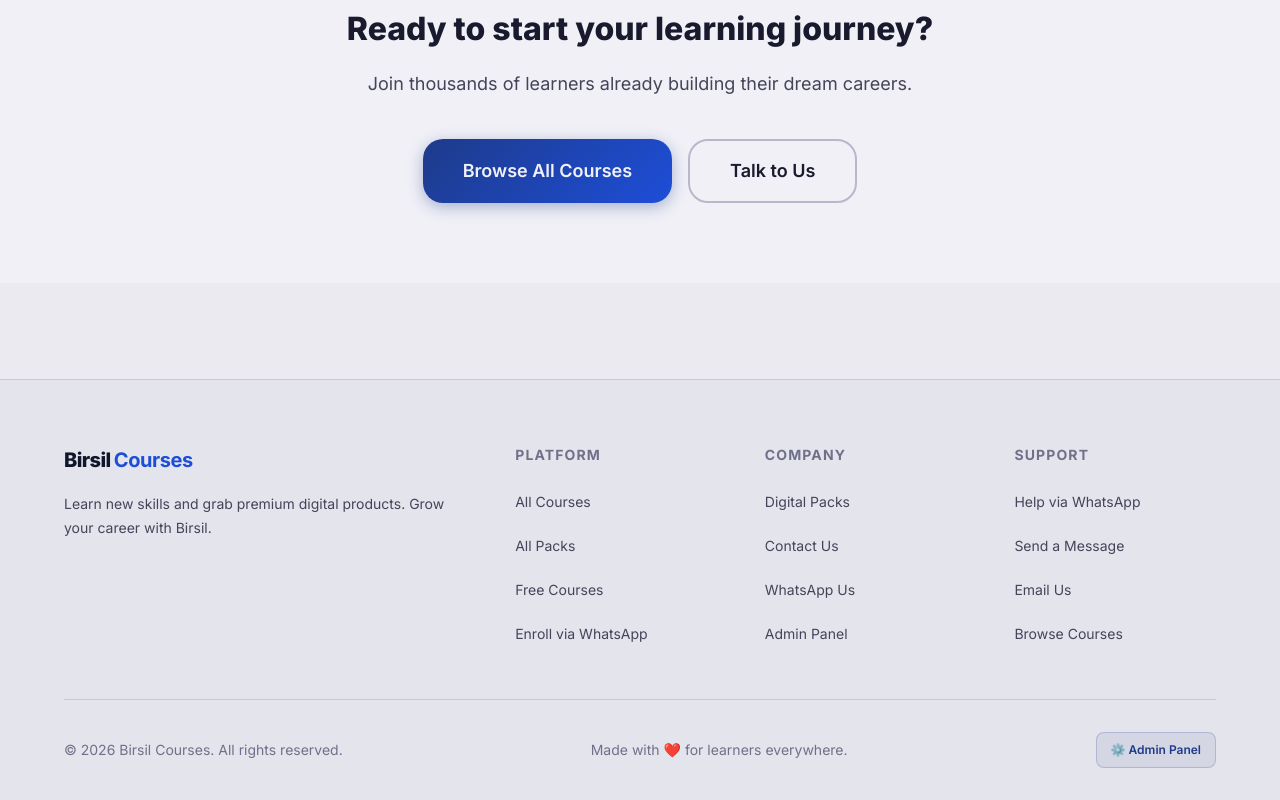
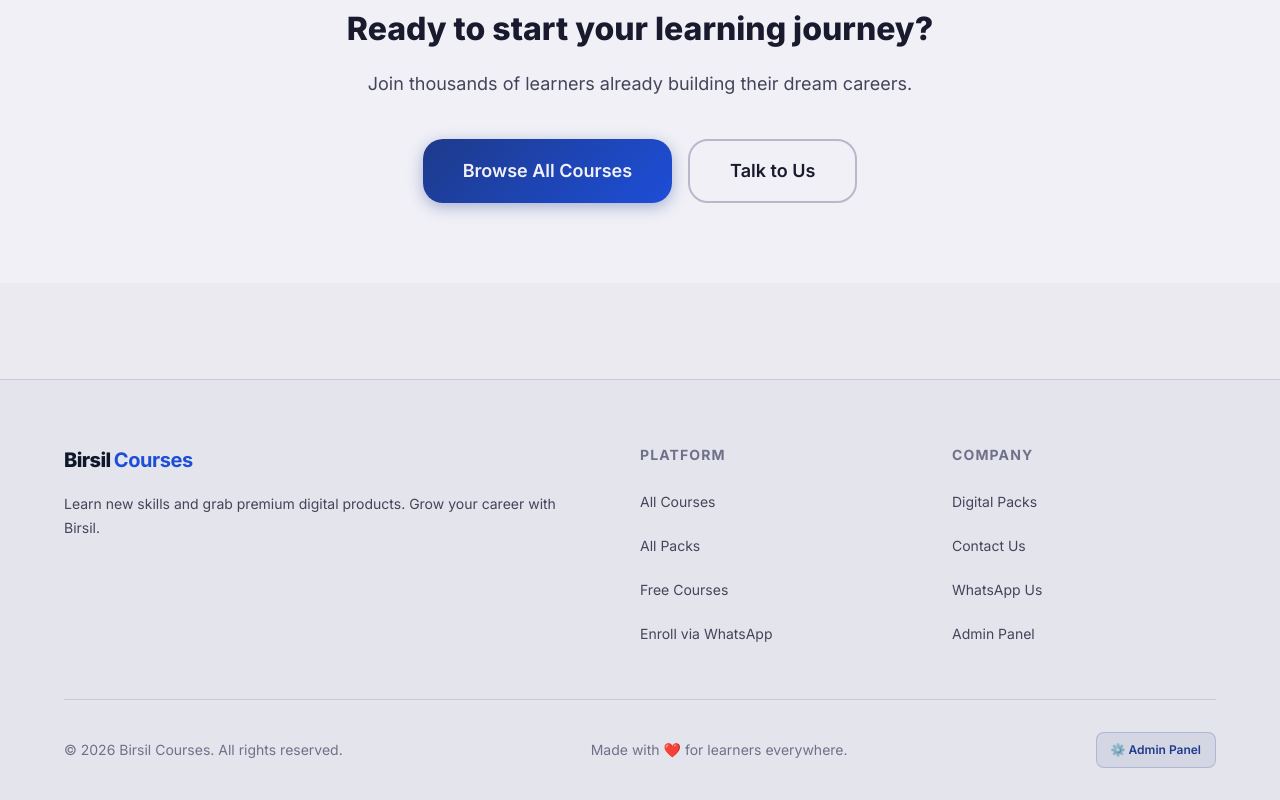
Before and after one commit to maxin3820-jpg/BC, a React (Vite) app: page / in a window 1280 px wide. Shown: the part 3912-4712 px from the top of the page. Built offline with nearby package versions, Linux system fonts and the light colour scheme; no server answers.

Commit message:
Remove Support section from footer, clean 3-col grid

```diff
--- a/src/components/Footer/Footer.css
+++ b/src/components/Footer/Footer.css
@@ -7,7 +7,7 @@
 
 .footer-grid {
   display: grid;
-  grid-template-columns: 2fr 1fr 1fr 1fr;
+  grid-template-columns: 2fr 1fr 1fr;
   gap: 3rem;
   margin-bottom: 3rem;
 }
@@ -128,10 +128,10 @@
 /* ===== 1024px — LARGE TABLET ===== */
 @media (max-width: 1024px) {
   .footer-grid {
-    grid-template-columns: 2fr 1fr 1fr;
+    grid-template-columns: 1fr 1fr;
     gap: 2rem;
   }
-  /* hide 4th col or fold it — keep 3 cols */
+  .footer-brand { grid-column: span 2; }
 }
 
 /* ===== 900px ===== */
--- a/src/components/Footer/Footer.jsx
+++ b/src/components/Footer/Footer.jsx
@@ -47,25 +47,6 @@
             </ul>
           </div>
 
-          {/* Support */}
-          <div className="footer-col">
-            <h4>Support</h4>
-            <ul>
-              <li>
-                <a href={WHATSAPP} target="_blank" rel="noopener noreferrer">
-                  Help via WhatsApp
-                </a>
-              </li>
-              <li><Link to="/contact">Send a Message</Link></li>
-              <li>
-                <a href="mailto:maxin3820@gmail.com">
-                  Email Us
-                </a>
-              </li>
-              <li><Link to="/courses">Browse Courses</Link></li>
-            </ul>
-          </div>
-
         </div>
 
         <div className="footer-bottom">
```
